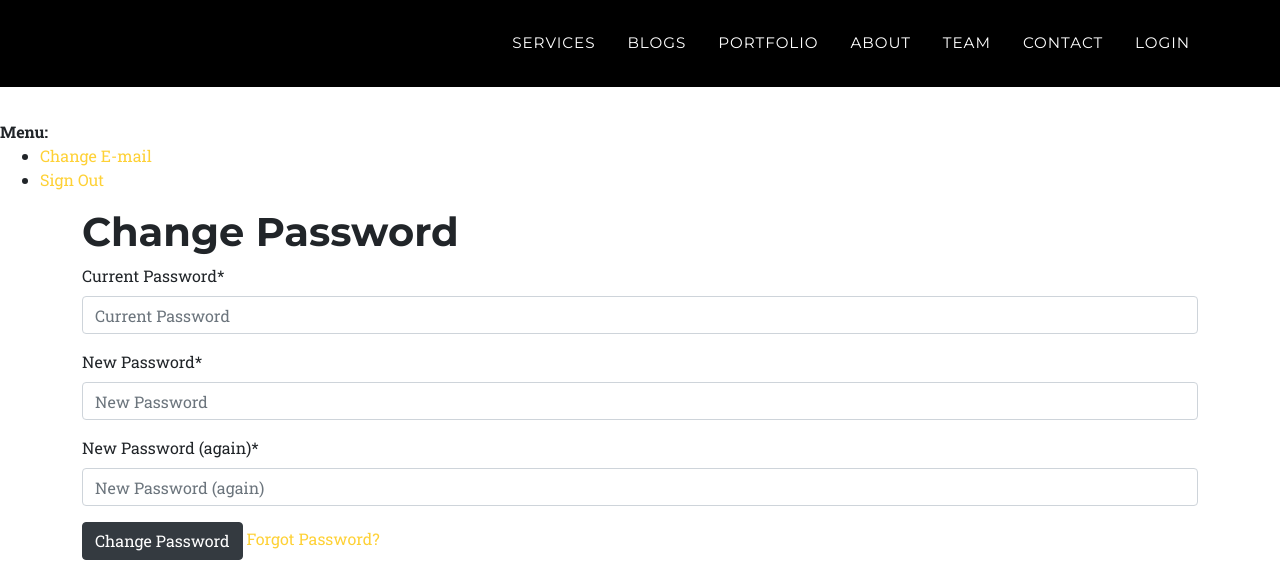
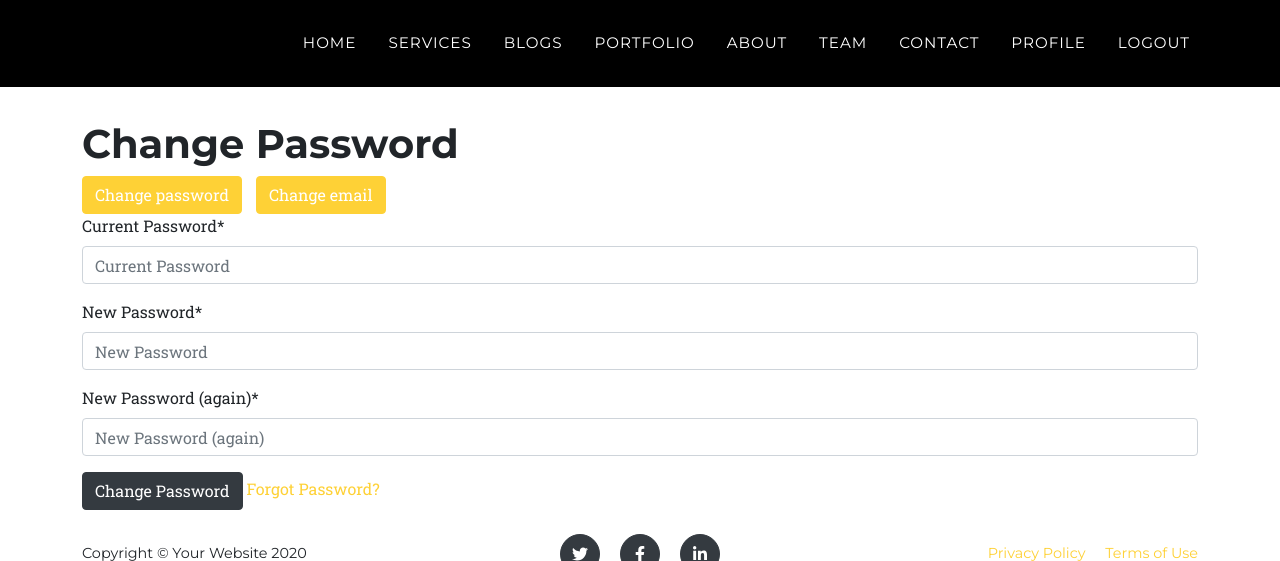
Before and after one commit to arjun-mittu/wings-academy, a Django app: page /accounts/password/change/ in a window 1280 px wide. Shown: the top 561 px of the page. Run offline with Django 3.2, Linux system fonts and the light colour scheme; the visitor is signed in with stand-in values (Sample User, id 1); some libraries are stand-ins or nearby versions; some web fonts are replaced.

Commit message:
linking updated

```diff
--- a/wings_academy/core/urls.py
+++ b/wings_academy/core/urls.py
@@ -3,10 +3,11 @@
 from django.conf import settings
 from django.conf.urls.static import static
 from django.contrib.auth import views as auth_views
-from .views import home,all_blogs,Blogdetailview
+from .views import home,all_blogs,Blogdetailview,my_profile
 app_name="core"
 urlpatterns = [
     path('',home,name="home"),
     path('blogs/',all_blogs.as_view(),name="all_blogs"),
     path('blogs/<int:pk>',Blogdetailview,name='post-detail'),
+    path('profile/',my_profile,name='profile')
 ]
--- a/wings_academy/core/views.py
+++ b/wings_academy/core/views.py
@@ -54,3 +54,6 @@
     else:
         comment_form=cmtform()
     return render(request,template_name,{'post':post,'comments':comments,'comment_form':cmtform})
+
+def my_profile(request):
+    return render(request,"profile.html")
--- a/wings_academy/templates/account/base.html
+++ b/wings_academy/templates/account/base.html
@@ -37,16 +37,18 @@
     {% endif %}
 
     <div>
+    {% comment  %}
       <strong>Menu:</strong>
       <ul>
-        {% if user.is_authenticated %}
+
+      {% if user.is_authenticated %}
         <li><a href="{% url 'account_email' %}">Change E-mail</a></li>
         <li><a href="{% url 'account_logout' %}">Sign Out</a></li>
         {% else %}
         <li><a href="{% url 'account_login' %}">Sign In</a></li>
         <li><a href="{% url 'account_signup' %}">Sign Up</a></li>
-        {% endif %}
-      </ul>
+        {% endif %}</ul>
+      {% endcomment %}
     </div><div class="container">
     {% block content %}
     {% endblock %}</div>
--- a/wings_academy/templates/account/password_change.html
+++ b/wings_academy/templates/account/password_change.html
@@ -6,7 +6,8 @@
 
 {% block content %}
     <h1>{% trans "Change Password" %}</h1>
-
+    <a href="{% url 'account_change_password' %}" class="btn btn-primary">Change password</a>
+<a href="{% url 'account_email' %}" class="btn btn-primary" style="margin-left:10px">Change email</a>
     <form method="POST" action="{% url 'account_change_password' %}" class="password_change">
         {% csrf_token %}
         {{ form|crispy }}
--- a/wings_academy/templates/navbar/navbar_black.html
+++ b/wings_academy/templates/navbar/navbar_black.html
@@ -7,13 +7,20 @@
                 </button>
                 <div class="collapse navbar-collapse" id="navbarResponsive">
                     <ul class="navbar-nav text-uppercase ml-auto">
-                        <li class="nav-item" ><a class="nav-link js-scroll-trigger" href="#services">Services</a></li>
-                        <li class="nav-item"><a class="nav-link js-scroll-trigger" href="">Blogs</a></li>
+                    <li class="nav-item"><a class="nav-link js-scroll-trigger" href="{% url 'core:home' %}">Home</a></li>
+                       <li class="nav-item"><a class="nav-link js-scroll-trigger" href="#services">Services</a></li>
+
+                        <li class="nav-item"><a class="nav-link js-scroll-trigger" href="{% url 'core:all_blogs' %}">Blogs</a></li>
                         <li class="nav-item"><a class="nav-link js-scroll-trigger" href="#portfolio">Portfolio</a></li>
                         <li class="nav-item"><a class="nav-link js-scroll-trigger" href="#about">About</a></li>
                         <li class="nav-item"><a class="nav-link js-scroll-trigger" href="#team">Team</a></li>
                         <li class="nav-item"><a class="nav-link js-scroll-trigger" href="#contact">Contact</a></li>
-                        <li class="nav-item"><a class="nav-link js-scroll-trigger" href="">Login</a></li>
+                        {% if user.is_authenticated %}
+                         <li class="nav-item"><a class="nav-link js-scroll-trigger" href="{% url 'core:profile' %}">Profile</a></li>
+                        <li class="nav-item"><a class="nav-link js-scroll-trigger" href="{% url 'account_logout' %}">Logout</a></li>
+                        {% else %}
+                        <li class="nav-item"><a class="nav-link js-scroll-trigger" href="{% url 'account_login' %}">Login</a></li>
+                        {% endif %}
                     </ul>
                 </div>
             </div>
--- a/wings_academy/wings_academy/settings.py
+++ b/wings_academy/wings_academy/settings.py
@@ -218,7 +218,8 @@
 
 # Static files (CSS, JavaScript, Images)
 # https://docs.djangoproject.com/en/3.1/howto/static-files/
-
+LOGIN_REDIRECT_URL = '/'
+LOGIN_URL="account_login"
 CRISPY_TEMPLATE_PACK = 'bootstrap4'
 STATIC_URL = '/static/'
 MEDIA_URL = '/media/'
```
Also changed, not shown: wings_academy/templates/navbar/navbar_home.html (+9 -2 lines), wings_academy/templates/profile.html (added, +13 -0 lines).
